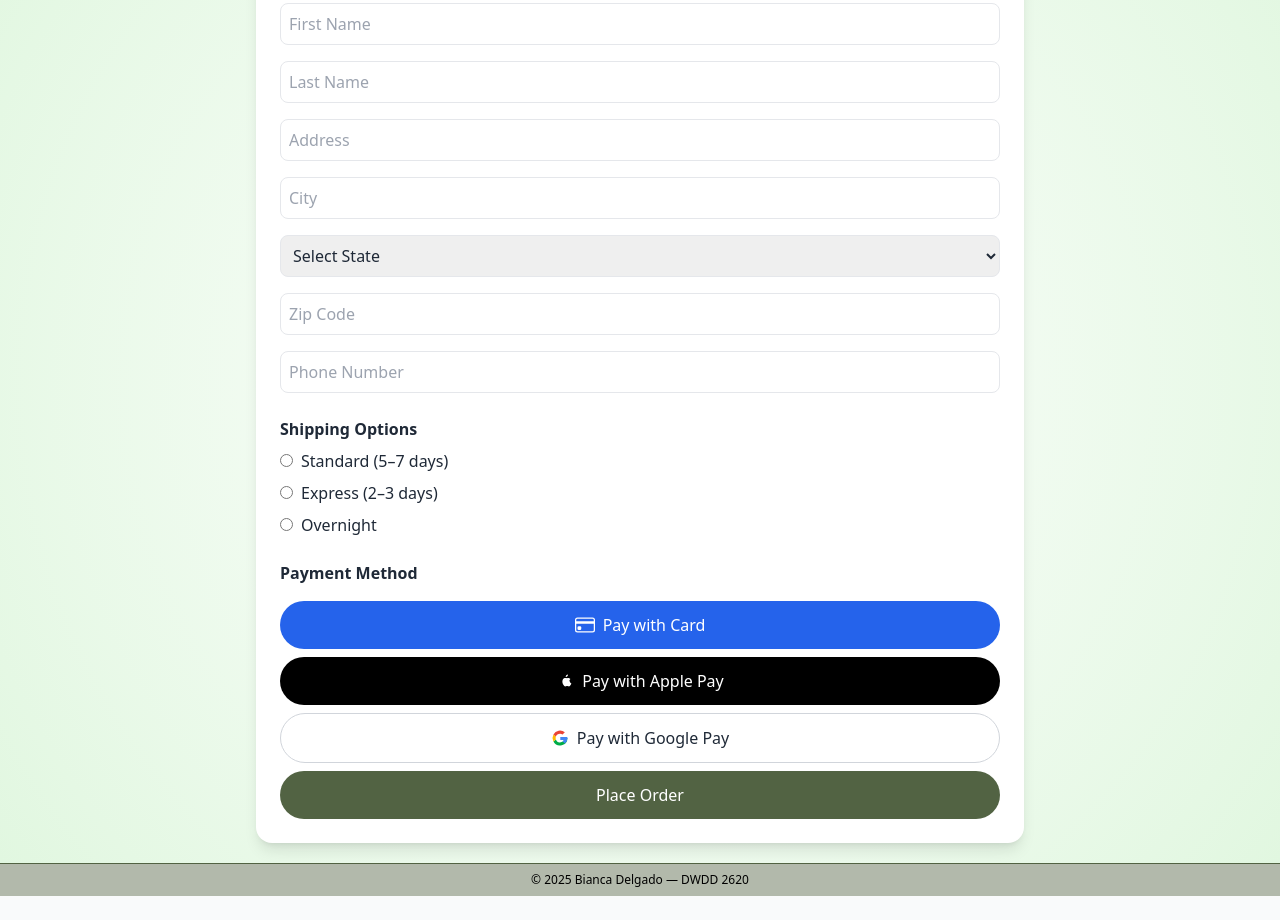
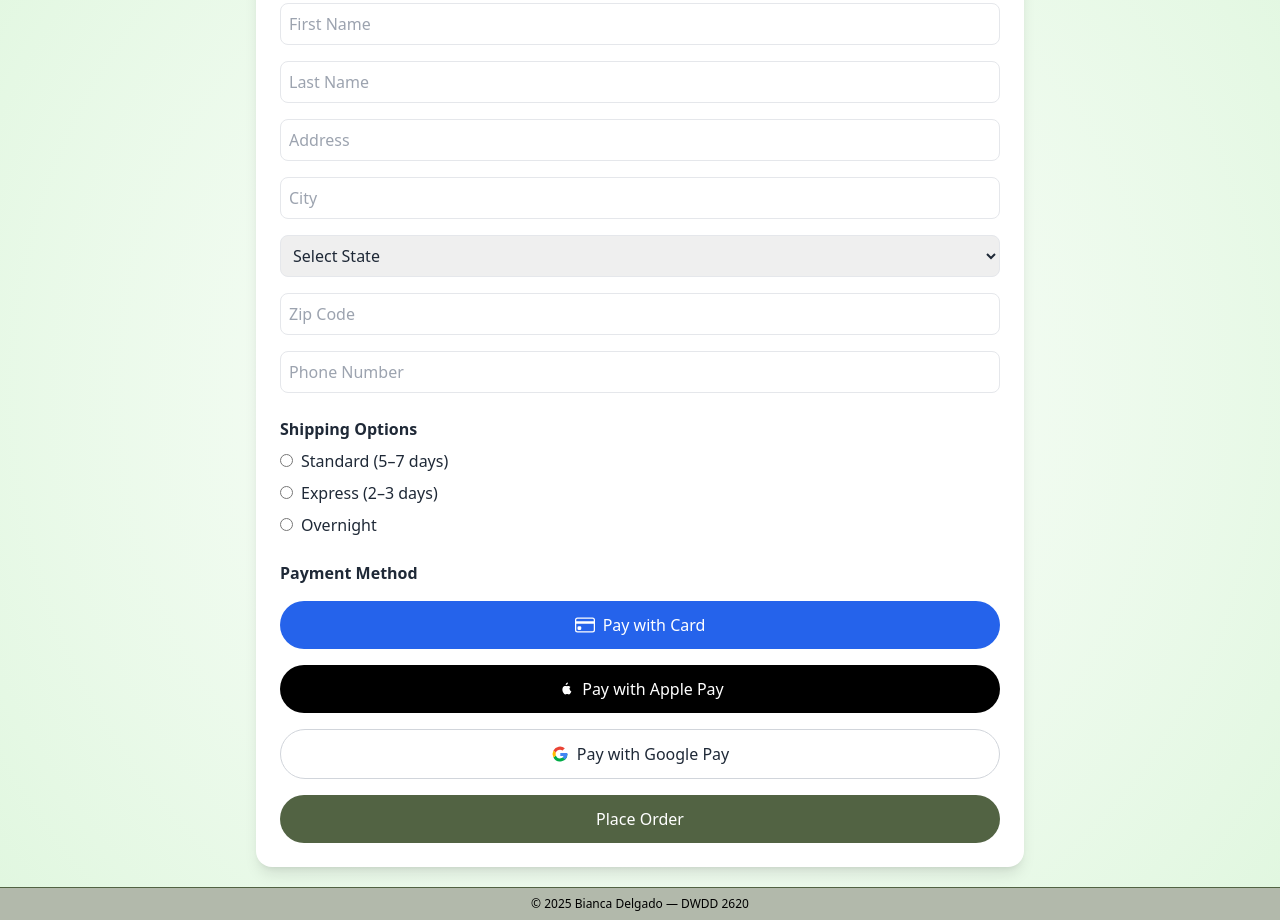
Before and after one commit to BVDS25/DWDD2620, a plain HTML site: page unit-2/index.html in a window 1280 px wide. Shown: the part 230-1150 px from the top of the page. Before the commit the page ends 1126 px from the top, so only its background shows below. Drawn offline with nearby package versions, Linux system fonts and the light colour scheme.

Commit message:
Fixed button spacing

```diff
--- a/unit-2/index.html
+++ b/unit-2/index.html
@@ -189,7 +189,7 @@
       </section>
 
       <button
-        class="mt-4 bg-blue-600 text-white rounded-full px-6 py-3 hover:opacity-90 transition w-full flex items-center justify-center space-x-2">
+        class="mt-2 lg:mt-4 bg-blue-600 text-white rounded-full px-6 py-3 hover:opacity-90 transition w-full flex items-center justify-center space-x-2">
         <svg xmlns="http://www.w3.org/2000/svg" width="20" height="20" fill="currentColor" class="bi bi-credit-card"
           viewBox="0 0 16 16">
           <path
@@ -200,7 +200,7 @@
       </button>
 
       <button
-        class=" mt-2 flex items-center justify-center gap-2 bg-black text-white rounded-full px-6 py-3 hover:opacity-70 transition w-full">
+        class="mt-2 lg:mt-4 flex items-center justify-center gap-2 bg-black text-white rounded-full px-6 py-3 hover:opacity-70 transition w-full">
         <svg width="18px" height="18px" xmlns="http://www.w3.org/2000/svg" viewBox="0 0 384 512" fill="currentColor">
           <path
             d="M318.7 268.7c-3.4-25.3 7.4-52.1 27.6-67.8-10.9-15.9-27.8-27.3-45.8-30.7-19.1-3.5-38.6 5.2-51.4 5.2s-33.9-5.1-52.7-5c-27 0-52.1 15.8-66.1 40.4-28.3 49-7.2 121.1 20.1 160.6 13.3 19.2 29 40.8 49.8 39.9 19.7-.8 27.2-12.7 51.2-12.7 23.9 0 30.5 12.7 51.4 12.3 21.4-.3 34.9-19.4 47.9-38.7 15.1-22.1 21.3-43.4 21.5-44.6-.5-.2-41.3-15.8-43.5-62.9zM259.3 121.5c11-13.4 18.6-32.1 16.5-50.7-16 0-35.4 10.6-46.9 24-10.3 11.9-19.3 31-16.9 49.2 17.8 1.4 36.3-9 47.3-22.5z" />
@@ -210,7 +210,7 @@
 
 
       <button
-        class=" mt-2 flex items-center justify-center gap-2 bg-white border border-gray-300 rounded-full px-6 py-3 hover:bg-gray-100 transition w-full">
+        class="mt-2 lg:mt-4 flex items-center justify-center gap-2 bg-white border border-gray-300 rounded-full px-6 py-3 hover:bg-gray-100 transition w-full">
 
         <svg width="18px" height="18px" viewBox="0 0 32 32" data-name="Layer 1" id="Layer_1"
           xmlns="http://www.w3.org/2000/svg">
@@ -231,7 +231,7 @@
         <span class="text-gray-800 font-medium">Pay with Google Pay</span>
       </button>
 
-      <button class=" mt-2 bg-brand-primary text-white rounded-full px-6 py-3 hover:opacity-90 transition w-full">
+      <button class="mt-2 lg:mt-4 bg-brand-primary text-white rounded-full px-6 py-3 hover:opacity-90 transition w-full">
         Place Order
       </button>
 
```
